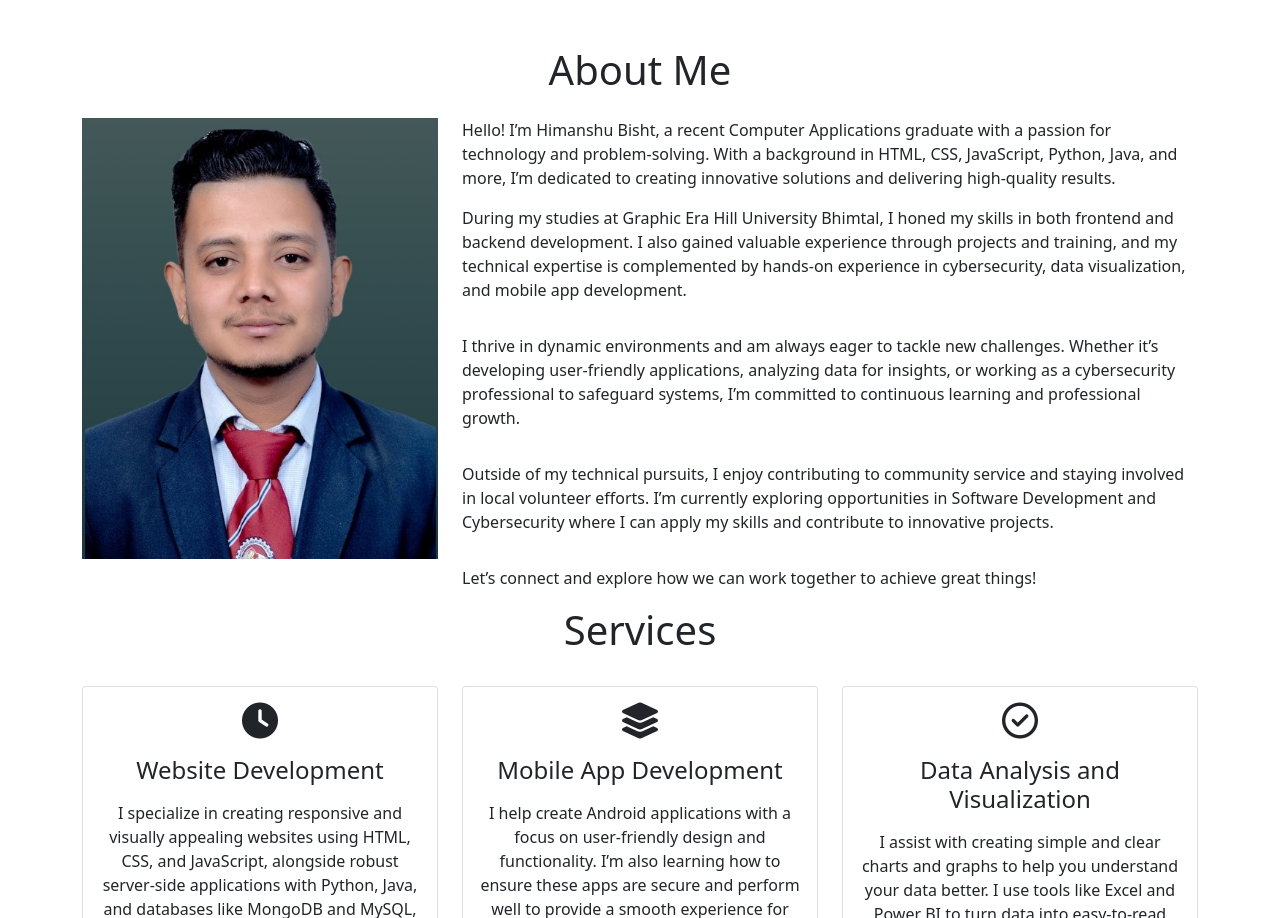
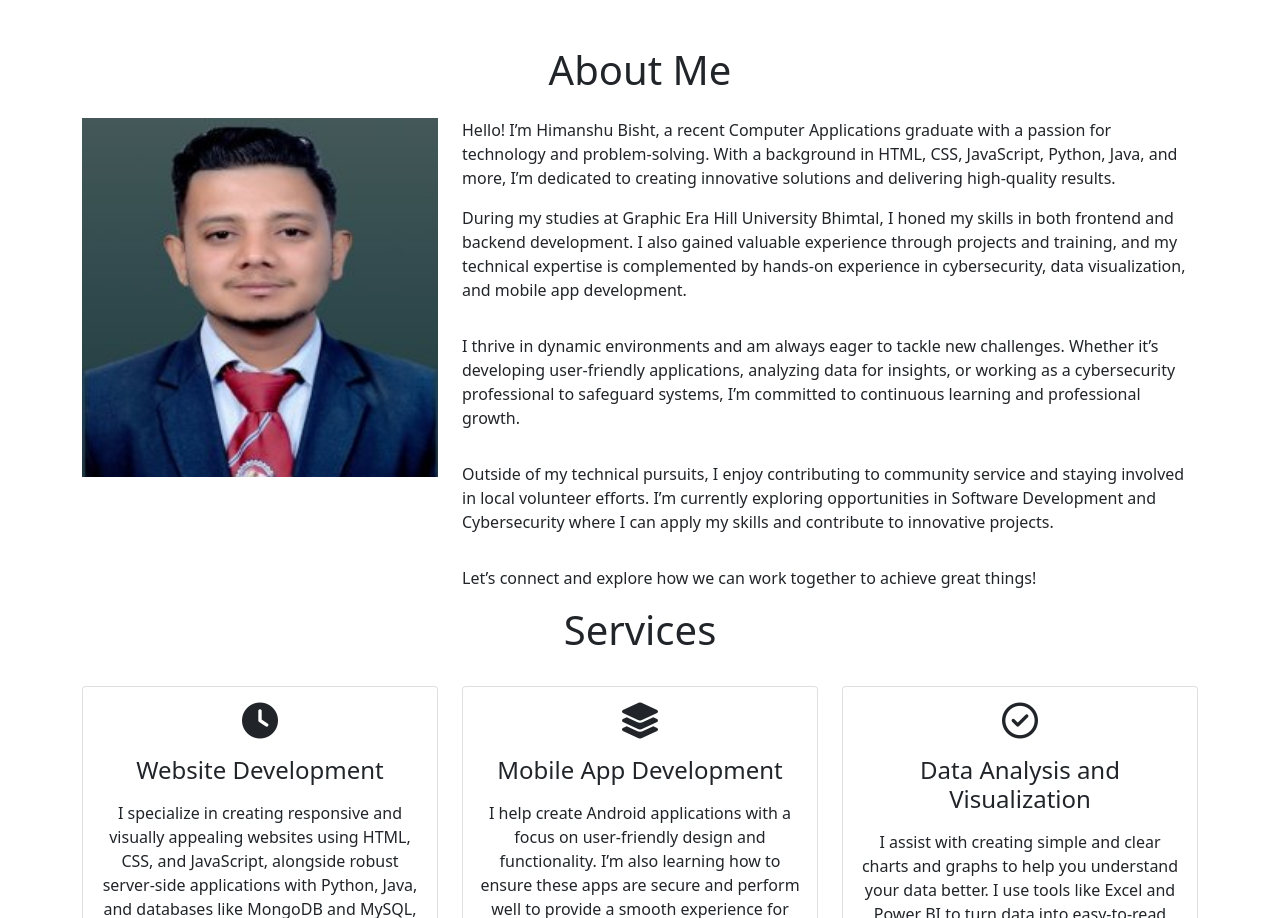
Before and after one commit to himanshu-Bisht-Web-dev/portfolio, a plain HTML site: page index.html in a window 1280 px wide. Shown: the part 802-1720 px from the top of the page. Drawn offline with nearby package versions, Linux system fonts and the light colour scheme.

Commit message:
Update index.html

```diff
--- a/index.html
+++ b/index.html
@@ -58,7 +58,7 @@
             <h1 class="text-center">About Me</h1>
             <div class="row mt-4">
                 <div class="col-lg-4">
-                    <img src="images/file.jpg" class= "imageAboutPage" alt="">
+                    <img src="images/about.jpg" class= "imageAboutPage" alt="">
                 </div>
 
                 <div class="col-lg-8">
```
